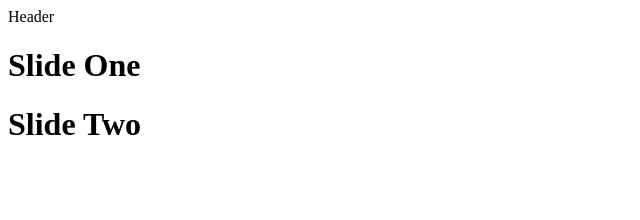
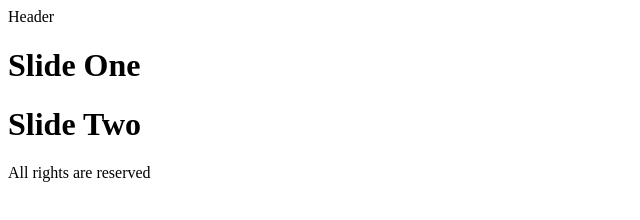
Before and after one commit to fereshtebb/develop_app, a plain HTML site: page index.html in a window 1280 px wide. Shown: the whole page, without its empty margins (0-640 px from the left). Drawn offline with Linux system fonts and the light colour scheme.

Commit message:
footer Created

```diff
--- a/index.html
+++ b/index.html
@@ -11,5 +11,6 @@
         <h1>Slide One</h1>
         <h1>Slide Two</h1>
     </div>
+    <footer>All rights are reserved</footer>
 </body>
 </html>
```
